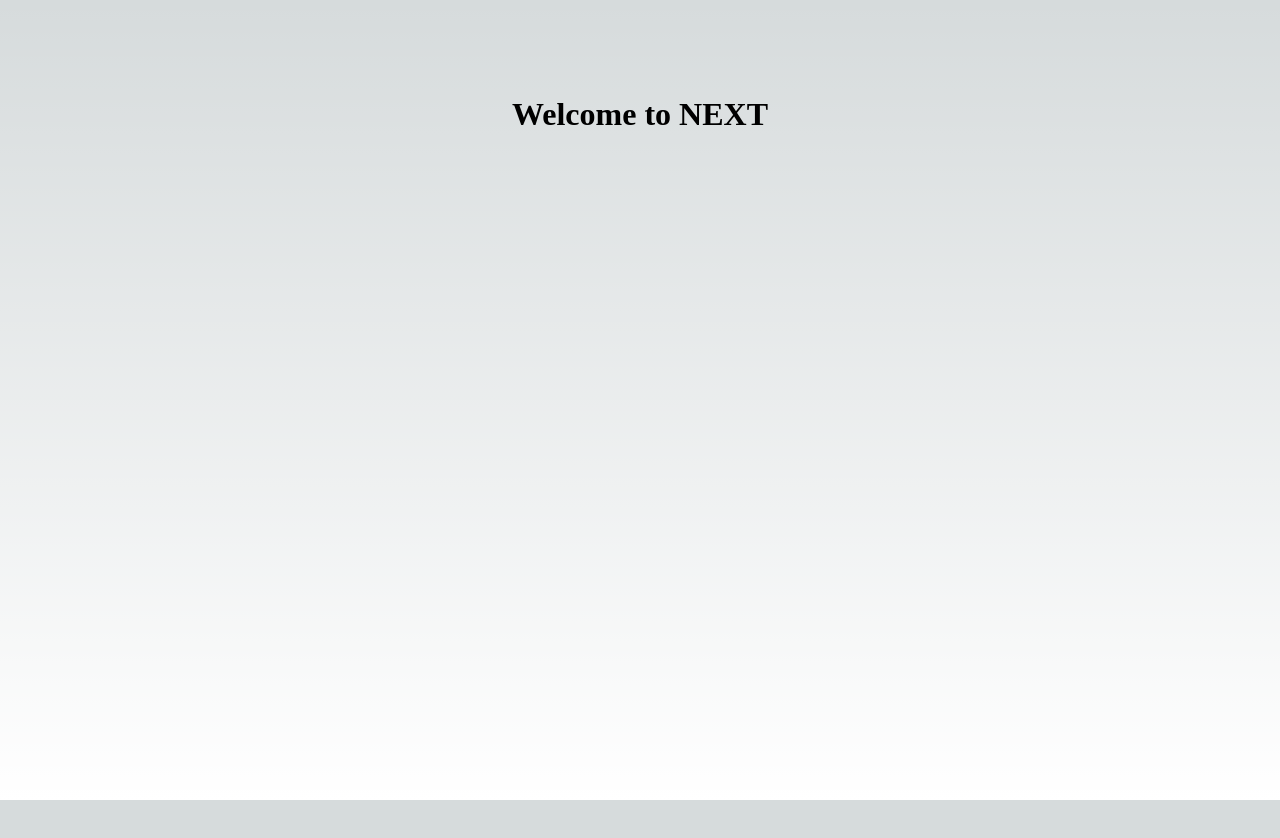
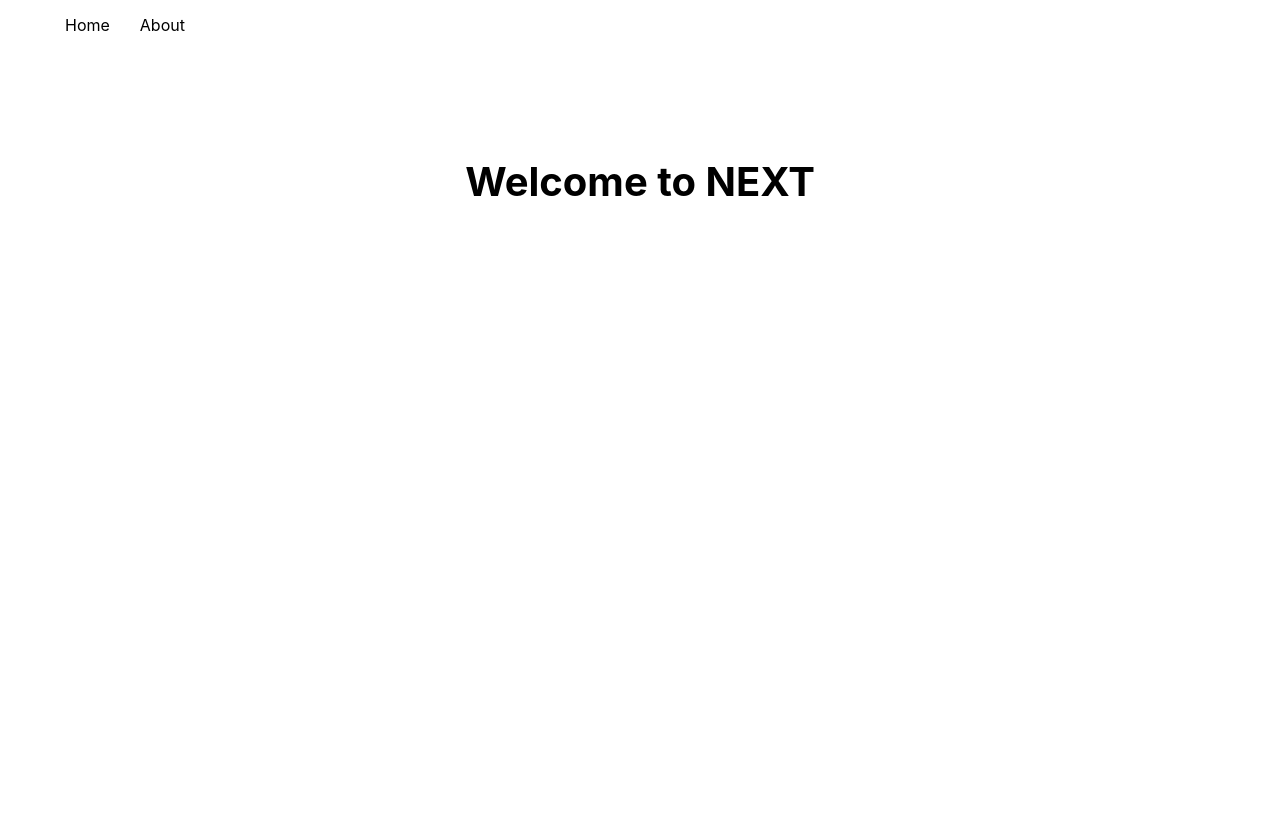
Before and after one commit to adammccormack/next-crash-course, a Next.js app: page / in a window 1280 px wide. Shown: the top 838 px of the page. Before the commit the page ends 800 px from the top, so only its background shows below. Built offline with nearby package versions, Linux system fonts and the light colour scheme.

Commit message:
added Nav component and updated global css

```diff
--- a/components/Layout.tsx
+++ b/components/Layout.tsx
@@ -1,12 +1,16 @@
 import styles from '../styles/Layout.module.css'
+import Nav from './Nav'
 
 const Layout = ({children}) => {
   return (
+    <>
+    <Nav />
     <div className={styles.container}>
         <main className={styles.main}>
-            {children}
-        </main>
+          {children}
+          </main>
     </div>
+    </>
   )
 }
 
--- /dev/null
+++ b/components/Nav.tsx
@@ -0,0 +1,19 @@
+import Link from 'next/link'
+import navStyles from '../styles/Nav.module.css'
+
+const Nav = () => {
+  return (
+    <nav className={navStyles.nav}>
+        <ul>
+            <li>
+                <Link href='/'>Home</Link>
+            </li>
+            <li>
+                <Link href='/about'>About</Link>
+            </li>
+        </ul>
+    </nav>
+  )
+}
+
+export default Nav
--- a/pages/index.tsx
+++ b/pages/index.tsx
@@ -1,6 +1,4 @@
 import Head from 'next/head'
-import Image from 'next/image'
-import styles from '../styles/Home.module.css'
 
 export default function Home() {
   return (
--- a/styles/Layout.module.css
+++ b/styles/Layout.module.css
@@ -1,278 +1,18 @@
-.main {
+.container {
+  min-height: 100vh;
+  padding: 0 0.5rem;
   display: flex;
   flex-direction: column;
-  justify-content: space-between;
+  justify-content: flex-start;
   align-items: center;
-  padding: 6rem;
-  min-height: 100vh;
 }
 
-.description {
-  display: inherit;
-  justify-content: inherit;
-  align-items: inherit;
-  font-size: 0.85rem;
-  max-width: var(--max-width);
-  width: 100%;
-  z-index: 2;
-  font-family: var(--font-mono);
+.main {
+  padding: 5rem 0;
+  flex: 1;
+  display: flex;
+  flex-direction: column;
+  justify-content: flex-start;
+  align-items: center;
+  font-size: 1.25rem;
 }
-
-.description a {
-  display: flex;
-  justify-content: center;
-  align-items: center;
-  gap: 0.5rem;
-}
-
-.description p {
-  position: relative;
-  margin: 0;
-  padding: 1rem;
-  background-color: rgba(var(--callout-rgb), 0.5);
-  border: 1px solid rgba(var(--callout-border-rgb), 0.3);
-  border-radius: var(--border-radius);
-}
-
-.code {
-  font-weight: 700;
-  font-family: var(--font-mono);
-}
-
-.grid {
-  display: grid;
-  grid-template-columns: repeat(4, minmax(25%, auto));
-  width: var(--max-width);
-  max-width: 100%;
-}
-
-.card {
-  padding: 1rem 1.2rem;
-  border-radius: var(--border-radius);
-  background: rgba(var(--card-rgb), 0);
-  border: 1px solid rgba(var(--card-border-rgb), 0);
-  transition: background 200ms, border 200ms;
-}
-
-.card span {
-  display: inline-block;
-  transition: transform 200ms;
-}
-
-.card h2 {
-  font-weight: 600;
-  margin-bottom: 0.7rem;
-}
-
-.card p {
-  margin: 0;
-  opacity: 0.6;
-  font-size: 0.9rem;
-  line-height: 1.5;
-  max-width: 30ch;
-}
-
-.center {
-  display: flex;
-  justify-content: center;
-  align-items: center;
-  position: relative;
-  padding: 4rem 0;
-}
-
-.center::before {
-  background: var(--secondary-glow);
-  border-radius: 50%;
-  width: 480px;
-  height: 360px;
-  margin-left: -400px;
-}
-
-.center::after {
-  background: var(--primary-glow);
-  width: 240px;
-  height: 180px;
-  z-index: -1;
-}
-
-.center::before,
-.center::after {
-  content: '';
-  left: 50%;
-  position: absolute;
-  filter: blur(45px);
-  transform: translateZ(0);
-}
-
-.logo,
-.thirteen {
-  position: relative;
-}
-
-.thirteen {
-  display: flex;
-  justify-content: center;
-  align-items: center;
-  width: 75px;
-  height: 75px;
-  padding: 25px 10px;
-  margin-left: 16px;
-  transform: translateZ(0);
-  border-radius: var(--border-radius);
-  overflow: hidden;
-  box-shadow: 0px 2px 8px -1px #0000001a;
-}
-
-.thirteen::before,
-.thirteen::after {
-  content: '';
-  position: absolute;
-  z-index: -1;
-}
-
-/* Conic Gradient Animation */
-.thirteen::before {
-  animation: 6s rotate linear infinite;
-  width: 200%;
-  height: 200%;
-  background: var(--tile-border);
-}
-
-/* Inner Square */
-.thirteen::after {
-  inset: 0;
-  padding: 1px;
-  border-radius: var(--border-radius);
-  background: linear-gradient(
-    to bottom right,
-    rgba(var(--tile-start-rgb), 1),
-    rgba(var(--tile-end-rgb), 1)
-  );
-  background-clip: content-box;
-}
-
-/* Enable hover only on non-touch devices */
-@media (hover: hover) and (pointer: fine) {
-  .card:hover {
-    background: rgba(var(--card-rgb), 0.1);
-    border: 1px solid rgba(var(--card-border-rgb), 0.15);
-  }
-
-  .card:hover span {
-    transform: translateX(4px);
-  }
-}
-
-@media (prefers-reduced-motion) {
-  .thirteen::before {
-    animation: none;
-  }
-
-  .card:hover span {
-    transform: none;
-  }
-}
-
-/* Mobile */
-@media (max-width: 700px) {
-  .content {
-    padding: 4rem;
-  }
-
-  .grid {
-    grid-template-columns: 1fr;
-    margin-bottom: 120px;
-    max-width: 320px;
-    text-align: center;
-  }
-
-  .card {
-    padding: 1rem 2.5rem;
-  }
-
-  .card h2 {
-    margin-bottom: 0.5rem;
-  }
-
-  .center {
-    padding: 8rem 0 6rem;
-  }
-
-  .center::before {
-    transform: none;
-    height: 300px;
-  }
-
-  .description {
-    font-size: 0.8rem;
-  }
-
-  .description a {
-    padding: 1rem;
-  }
-
-  .description p,
-  .description div {
-    display: flex;
-    justify-content: center;
-    position: fixed;
-    width: 100%;
-  }
-
-  .description p {
-    align-items: center;
-    inset: 0 0 auto;
-    padding: 2rem 1rem 1.4rem;
-    border-radius: 0;
-    border: none;
-    border-bottom: 1px solid rgba(var(--callout-border-rgb), 0.25);
-    background: linear-gradient(
-      to bottom,
-      rgba(var(--background-start-rgb), 1),
-      rgba(var(--callout-rgb), 0.5)
-    );
-    background-clip: padding-box;
-    backdrop-filter: blur(24px);
-  }
-
-  .description div {
-    align-items: flex-end;
-    pointer-events: none;
-    inset: auto 0 0;
-    padding: 2rem;
-    height: 200px;
-    background: linear-gradient(
-      to bottom,
-      transparent 0%,
-      rgb(var(--background-end-rgb)) 40%
-    );
-    z-index: 1;
-  }
-}
-
-/* Tablet and Smaller Desktop */
-@media (min-width: 701px) and (max-width: 1120px) {
-  .grid {
-    grid-template-columns: repeat(2, 50%);
-  }
-}
-
-@media (prefers-color-scheme: dark) {
-  .vercelLogo {
-    filter: invert(1);
-  }
-
-  .logo,
-  .thirteen img {
-    filter: invert(1) drop-shadow(0 0 0.3rem #ffffff70);
-  }
-}
-
-@keyframes rotate {
-  from {
-    transform: rotate(360deg);
-  }
-  to {
-    transform: rotate(0deg);
-  }
-}
--- /dev/null
+++ b/styles/Nav.module.css
@@ -0,0 +1,20 @@
+.nav {
+    height: 50px;
+    padding: 10px;
+    background: #fff;
+    color: #000;
+    display: flex;
+    align-items: center;
+    justify-content: flex-start;
+  }
+
+  .nav ul {
+    display: flex;
+    justify-content: center;
+    align-items: center;
+    list-style: none;
+  }
+
+  .nav ul li a {
+    margin: 5px 15px;
+  }
--- a/styles/globals.css
+++ b/styles/globals.css
@@ -1,98 +1,9 @@
-:root {
-  --max-width: 1100px;
-  --border-radius: 12px;
-  --font-mono: ui-monospace, Menlo, Monaco, 'Cascadia Mono', 'Segoe UI Mono',
-    'Roboto Mono', 'Oxygen Mono', 'Ubuntu Monospace', 'Source Code Pro',
-    'Fira Mono', 'Droid Sans Mono', 'Courier New', monospace;
-
-  --foreground-rgb: 0, 0, 0;
-  --background-start-rgb: 214, 219, 220;
-  --background-end-rgb: 255, 255, 255;
-
-  --primary-glow: conic-gradient(
-    from 180deg at 50% 50%,
-    #16abff33 0deg,
-    #0885ff33 55deg,
-    #54d6ff33 120deg,
-    #0071ff33 160deg,
-    transparent 360deg
-  );
-  --secondary-glow: radial-gradient(
-    rgba(255, 255, 255, 1),
-    rgba(255, 255, 255, 0)
-  );
-
-  --tile-start-rgb: 239, 245, 249;
-  --tile-end-rgb: 228, 232, 233;
-  --tile-border: conic-gradient(
-    #00000080,
-    #00000040,
-    #00000030,
-    #00000020,
-    #00000010,
-    #00000010,
-    #00000080
-  );
-
-  --callout-rgb: 238, 240, 241;
-  --callout-border-rgb: 172, 175, 176;
-  --card-rgb: 180, 185, 188;
-  --card-border-rgb: 131, 134, 135;
-}
-
-@media (prefers-color-scheme: dark) {
-  :root {
-    --foreground-rgb: 255, 255, 255;
-    --background-start-rgb: 0, 0, 0;
-    --background-end-rgb: 0, 0, 0;
-
-    --primary-glow: radial-gradient(rgba(1, 65, 255, 0.4), rgba(1, 65, 255, 0));
-    --secondary-glow: linear-gradient(
-      to bottom right,
-      rgba(1, 65, 255, 0),
-      rgba(1, 65, 255, 0),
-      rgba(1, 65, 255, 0.3)
-    );
-
-    --tile-start-rgb: 2, 13, 46;
-    --tile-end-rgb: 2, 5, 19;
-    --tile-border: conic-gradient(
-      #ffffff80,
-      #ffffff40,
-      #ffffff30,
-      #ffffff20,
-      #ffffff10,
-      #ffffff10,
-      #ffffff80
-    );
-
-    --callout-rgb: 20, 20, 20;
-    --callout-border-rgb: 108, 108, 108;
-    --card-rgb: 100, 100, 100;
-    --card-border-rgb: 200, 200, 200;
-  }
-}
-
-* {
-  box-sizing: border-box;
+html,
+body {
   padding: 0;
   margin: 0;
-}
-
-html,
-body {
-  max-width: 100vw;
-  overflow-x: hidden;
-}
-
-body {
-  color: rbg(--foreground-rgb);
-  background: linear-gradient(
-      to bottom,
-      transparent,
-      rgb(var(--background-end-rgb))
-    )
-    rgb(var(--background-start-rgb));
+  font-family: -apple-system, BlinkMacSystemFont, Segoe UI, Roboto, Oxygen,
+    Ubuntu, Cantarell, Fira Sans, Droid Sans, Helvetica Neue, sans-serif;
 }
 
 a {
@@ -100,8 +11,6 @@ a {
   text-decoration: none;
 }
 
-@media (prefers-color-scheme: dark) {
-  html {
-    color-scheme: dark;
-  }
+* {
+  box-sizing: border-box;
 }
```
